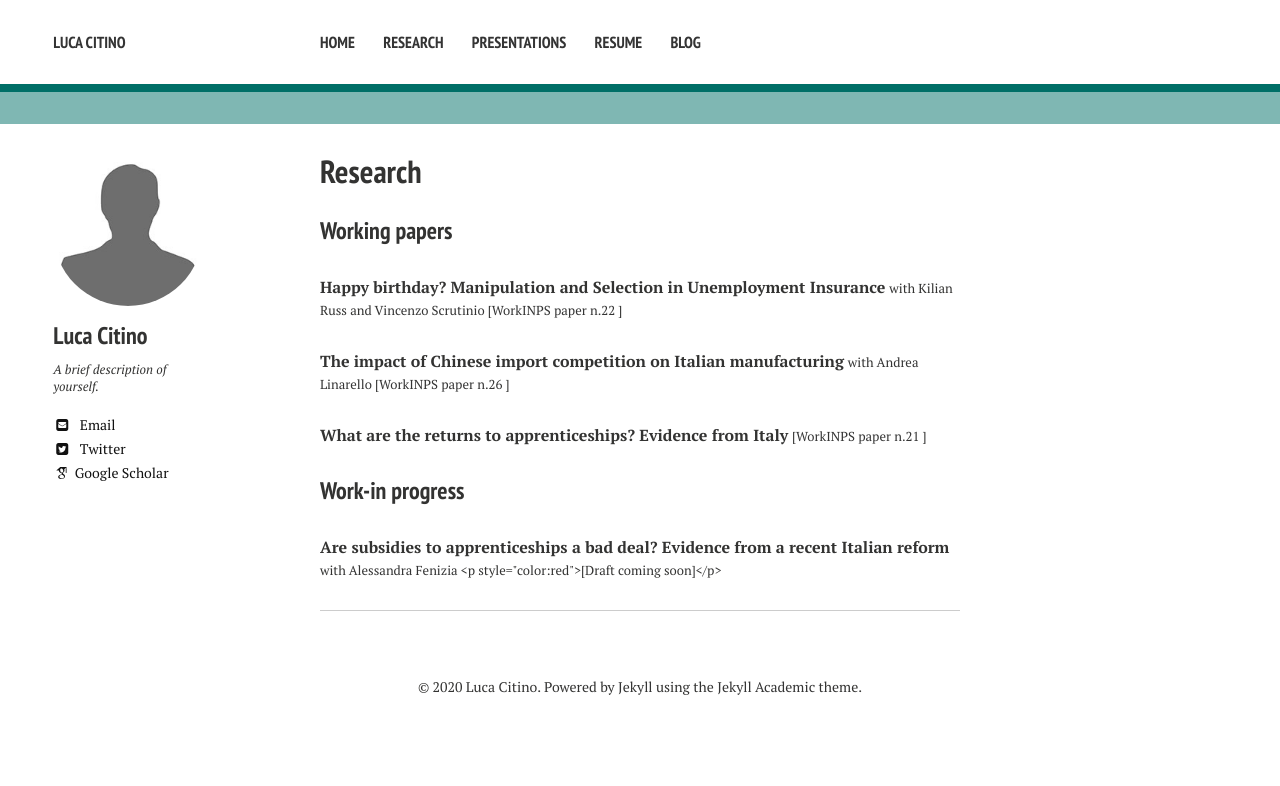
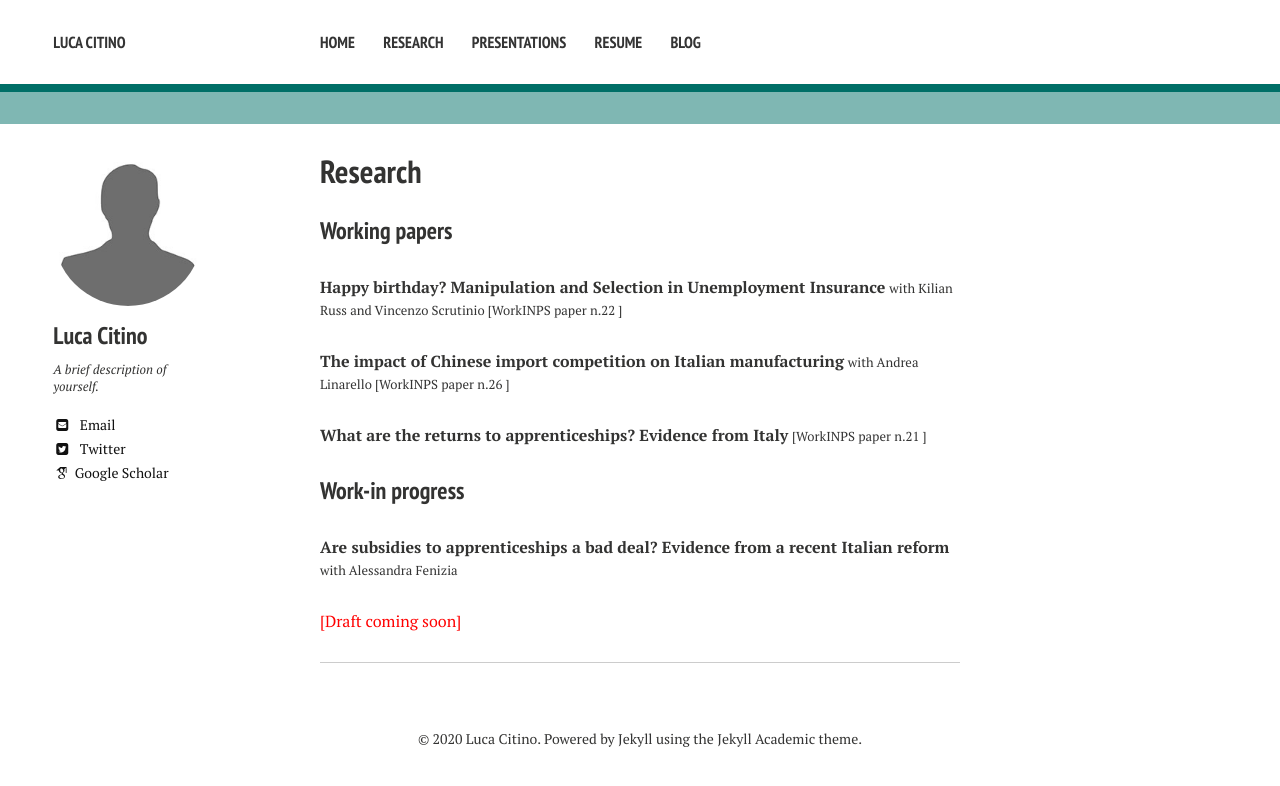
Before and after one commit to luca-citino/luca-citino.github.io, a Jekyll site: the page built from research.md, in a window 1280 px wide. Shown: the top 786 px of the page. Built offline with Jekyll 4.4.1, drawn with Linux system fonts in a browser that asks for light colours; nearby versions of some CDN libraries; some web fonts are replaced.

Commit message:
Update research.md

```diff
--- a/research.md
+++ b/research.md
@@ -13,4 +13,5 @@ title: Research
 
 ### Work-in progress
 
-**Are subsidies to apprenticeships a bad deal? Evidence from a recent Italian reform** <font size="-1">with <a href="https://sites.google.com/site/alessandrafenizia/">Alessandra Fenizia</a> <p style="color:red">[Draft coming soon]</p> </font>
+**Are subsidies to apprenticeships a bad deal? Evidence from a recent Italian reform** <font size="-1">with <a href="https://sites.google.com/site/alessandrafenizia/">Alessandra Fenizia</a></font>
+ <p style="color:red">[Draft coming soon]</p>
```
